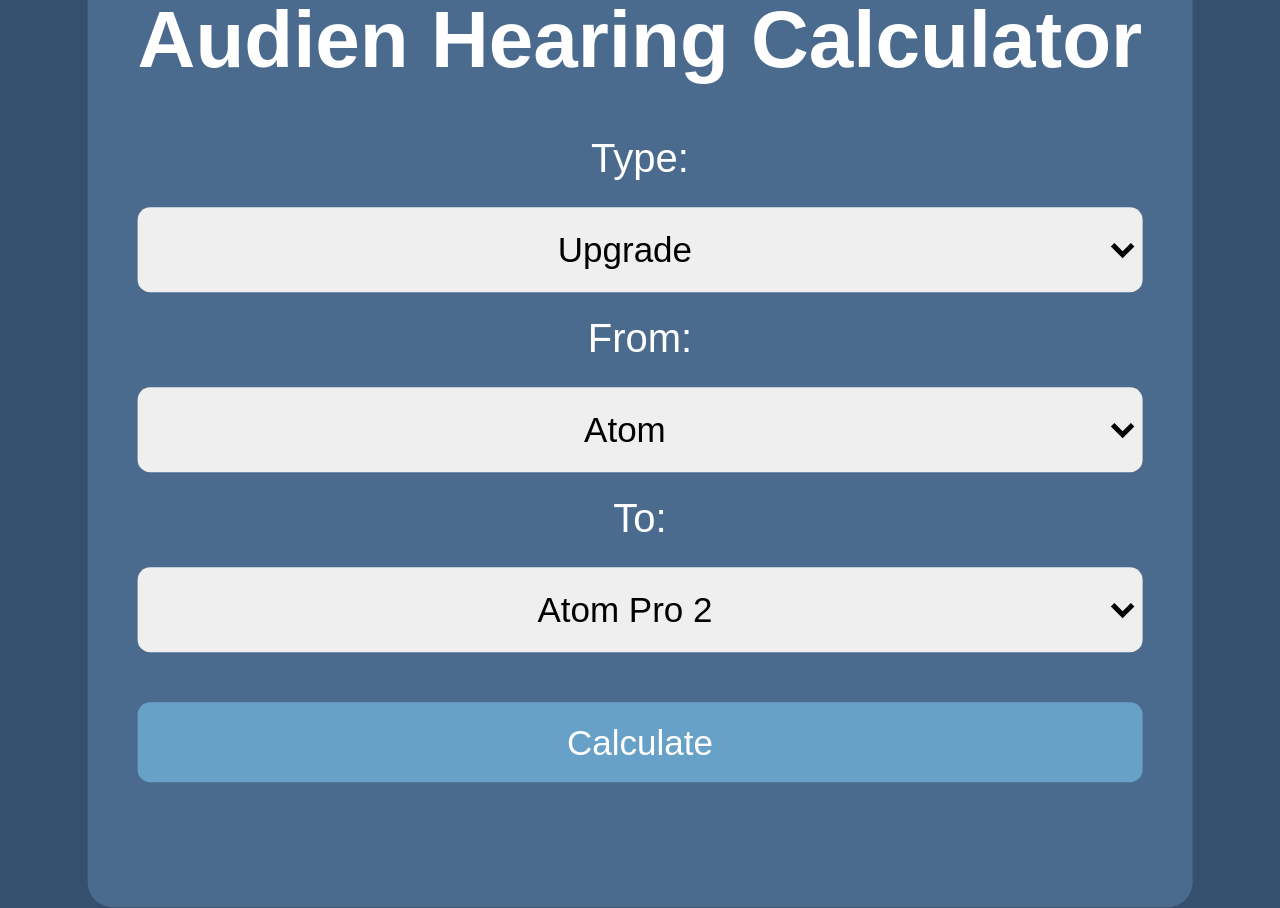
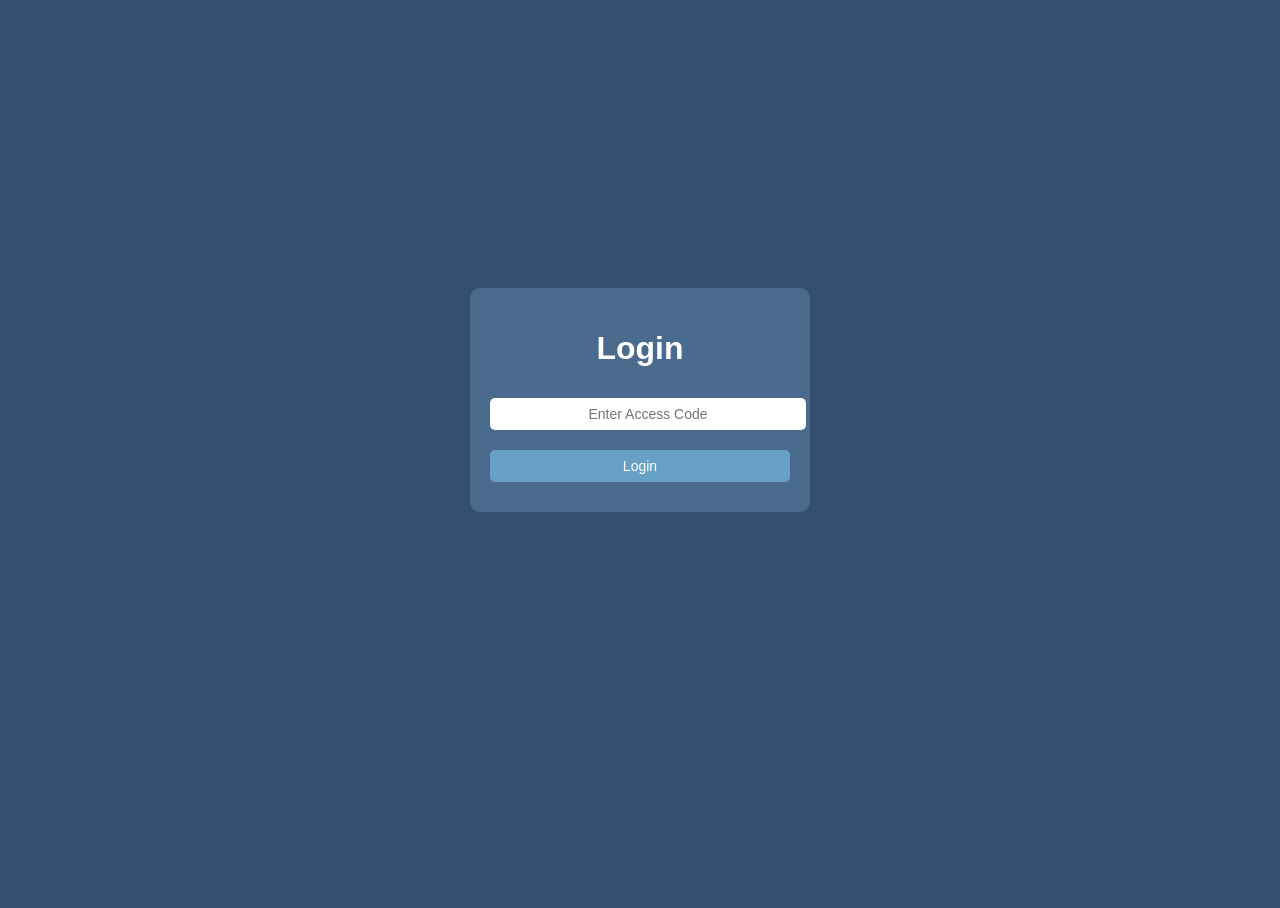
Before and after one commit to Ahmedvigilant/AudienHearingCalculator, a plain HTML site: page index.html in a window 1280 px wide. After the commit the page ends 800 px from the top, so only its background shows below. Drawn offline with Linux system fonts and the light colour scheme.

Commit message:
Update index.html

```diff
--- a/index.html
+++ b/index.html
@@ -3,7 +3,7 @@
 <head>
     <meta charset="UTF-8">
     <meta name="viewport" content="width=device-width, initial-scale=1.0">
-    <title>Audien Hearing Calculator</title>
+    <title>Protected Audien Hearing Calculator</title>
     <style>
         body {
             background-color: #34506e;
@@ -15,15 +15,12 @@
             height: 100vh;
             margin: 0;
         }
-        .calculator-container {
+        .login-container, .calculator-container {
             background-color: #4a6a8e;
             padding: 20px;
             border-radius: 10px;
             text-align: center;
-            transform: scale(2.5); /* Adjust size to fit without scrolling */
-        }
-        h1 {
-            margin-bottom: 20px;
+            width: 300px;
         }
         select, input, button {
             font-size: 14px;
@@ -32,21 +29,37 @@
             border-radius: 5px;
             border: none;
             width: 100%;
-            text-align: center; /* Center text in dropdowns */
+            text-align: center;
         }
         button {
             background-color: #67a1c7;
             color: #ffffff;
             cursor: pointer;
-            width: 100%;
         }
         button:hover {
             background-color: #558aa5;
         }
+        .error-message {
+            color: red;
+            display: none;
+        }
+        .calculator-container {
+            display: none;
+            transform: scale(2.5); /* Adjust size to fit without scrolling */
+        }
     </style>
 </head>
 <body>
-    <div class="calculator-container">
+    <!-- Login Section -->
+    <div class="login-container" id="login-container">
+        <h1>Login</h1>
+        <input type="password" id="accessCode" placeholder="Enter Access Code">
+        <button onclick="checkAccessCode()">Login</button>
+        <p id="error-message" class="error-message">Incorrect code, please try again.</p>
+    </div>
+
+    <!-- Calculator Section -->
+    <div class="calculator-container" id="calculator-container">
         <h1>Audien Hearing Calculator</h1>
 
         <label for="type">Type:</label>
@@ -83,6 +96,17 @@
     </div>
 
     <script>
+        function checkAccessCode() {
+            var code = document.getElementById('accessCode').value;
+            var correctCode = 'CXOPS101'; // Set your fixed code here
+            if (code === correctCode) {
+                document.getElementById('login-container').style.display = 'none';
+                document.getElementById('calculator-container').style.display = 'block';
+            } else {
+                document.getElementById('error-message').style.display = 'block';
+            }
+        }
+
         function toggleToField() {
             var type = document.getElementById('type').value;
             var toContainer = document.getElementById('to-container');
```
